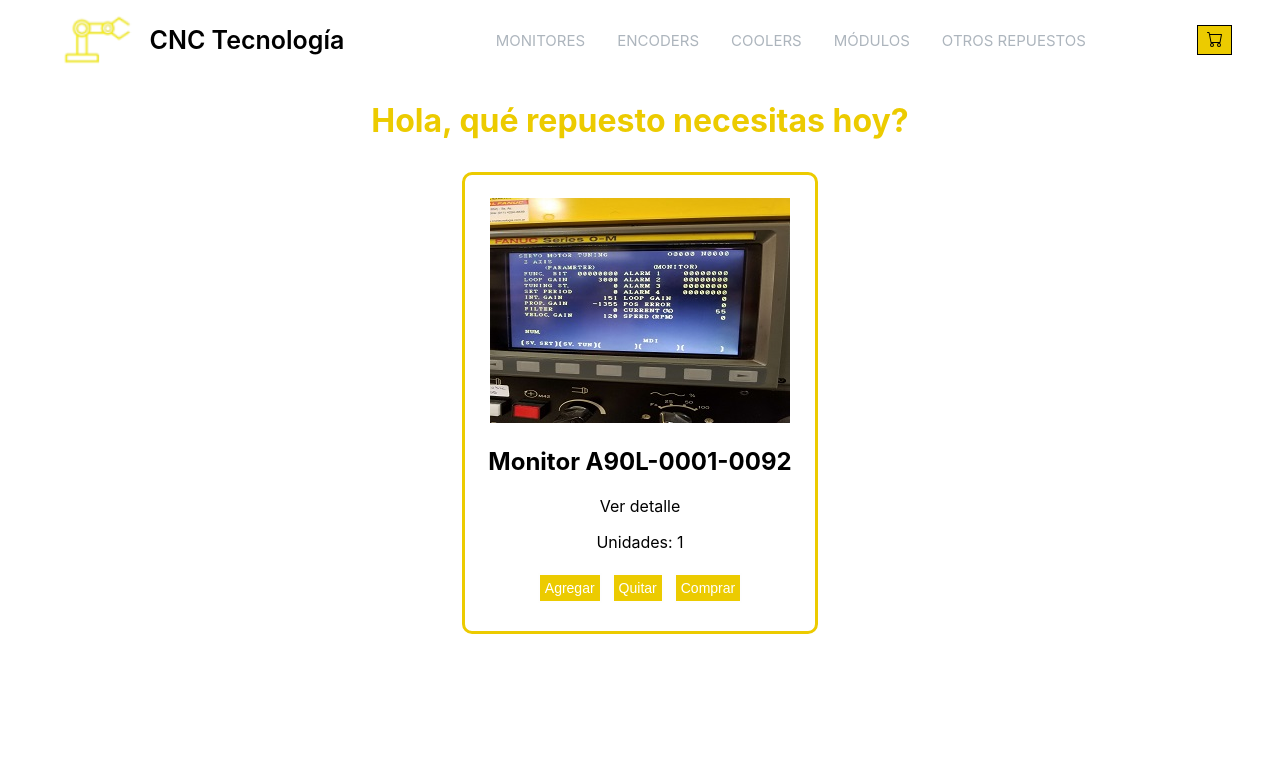
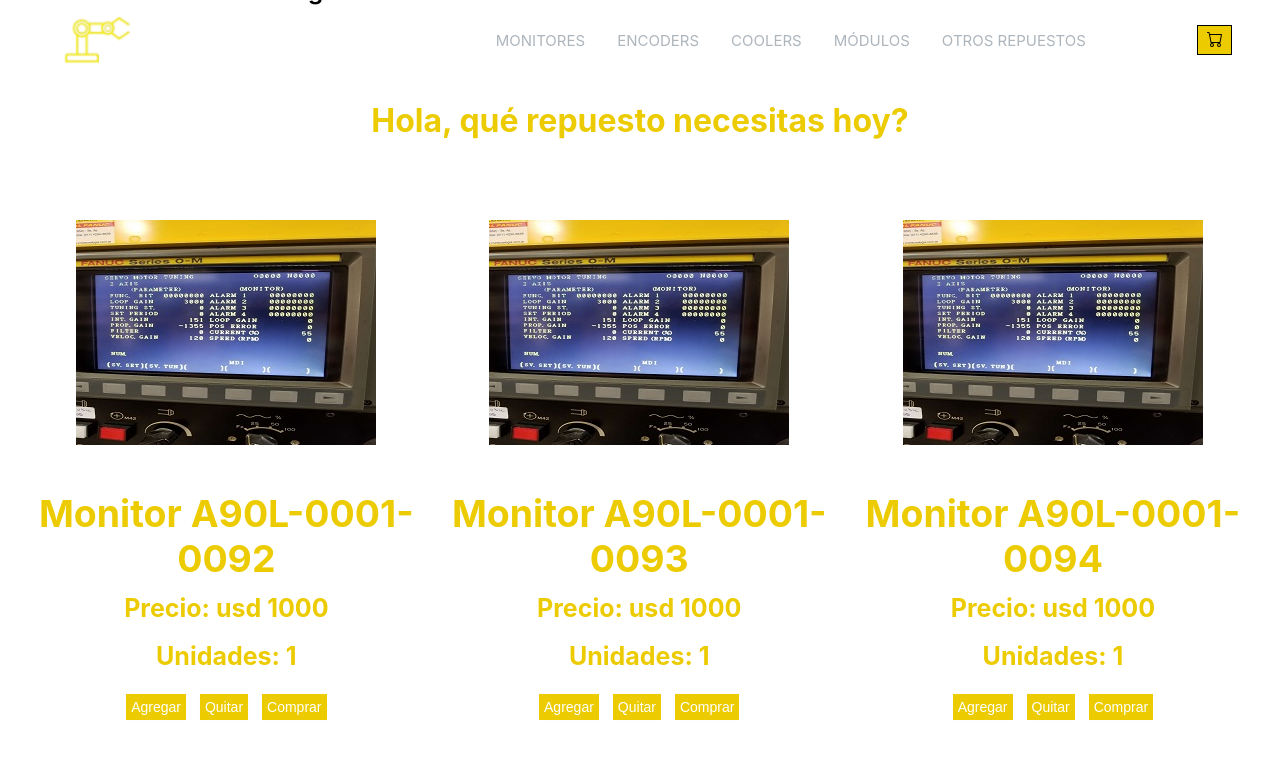
Before and after one commit to avrolon/reactjs-proyecto, a React (Create React App) app: page / in a window 1280 px wide. Shown: the top 758 px of the page. Built offline with nearby package versions, Linux system fonts and the light colour scheme.

Commit message:
se ajusta código

```diff
--- a/src/components/Item/Item.js
+++ b/src/components/Item/Item.js
@@ -0,0 +1,22 @@
+import itemImg from "../../images/monitor.jpg";
+import ItemCount from "../ItemCount/ItemCount";
+
+function Item({ id, name, price, img }) {
+  return (
+    <div className="item">
+      <img className="item__img" src={itemImg} alt="" />
+      <div className="item__info">
+        <h3 className="item__name">{name}</h3>
+        <p className="item__price">{`Precio: usd ${price}`}</p>
+        <ItemCount
+          stock={10}
+          initial={1}
+          onAdd={(count) =>
+            console.log(`Agregaron ${count} unidad/es al carrito`)
+          }
+        />
+      </div>
+    </div>
+  );
+}
+export default Item;
--- a/src/components/ItemCount/ItemCount.css
+++ b/src/components/ItemCount/ItemCount.css
@@ -1,7 +1,6 @@
 .itemCount {
   display: inline-block;
   text-align: center;
-  border: #eccb00 solid 3px;
   border-radius: 10px;
   margin: 10px;
   padding: 23px;
@@ -41,3 +40,9 @@
 .itemCount__lessBtnAdd .itemCount__lessBtnRest .itemCount__lessBtnCart :hover {
   opacity: 0.7;
 }
+
+p {
+  margin-top: -25px;
+  margin-bottom: 10px;
+  font-size: 25px;
+}
--- a/src/components/ItemCount/ItemCount.js
+++ b/src/components/ItemCount/ItemCount.js
@@ -1,5 +1,4 @@
 import React, { useState } from "react";
-import itemImg from "../../images/monitor.jpg";
 import "./ItemCount.css";
 
 function ItemCount({ stock, initial, onAdd }) {
@@ -23,10 +22,6 @@
 
   return (
     <div className="itemCount">
-      <img className="itemCount__img" src={itemImg} alt="" />
-      <div className="itemCount__descrip">
-        <h2 className="itemCount__tit">Monitor A90L-0001-0092</h2>
-        <p>Ver detalle</p>
       <p>Unidades: {count}</p>
       <button className="itemCount__lessBtnAdd" onClick={add}>
         Agregar
@@ -38,7 +33,6 @@
         Comprar
       </button>
     </div>
-    </div>
   );
 }
 
--- a/src/components/ItemList/ItemList.css
+++ b/src/components/ItemList/ItemList.css
@@ -0,0 +1,6 @@
+.itemList {
+  display: flex;
+  text-align: center;
+  margin-top: 60px;
+  padding: 20px;
+}
--- a/src/components/ItemList/ItemList.js
+++ b/src/components/ItemList/ItemList.js
@@ -0,0 +1,19 @@
+import Item from "../Item/Item";
+import "./ItemList.css";
+
+function ItemList({ products }) {
+  return (
+    <div className="itemList">
+      {products.map((prod) => (
+        <Item
+          key={prod.id}
+          name={prod.name}
+          price={prod.price}
+          img={prod.img}
+        />
+      ))}
+    </div>
+  );
+}
+
+export default ItemList;
--- a/src/components/ItemListContainer/ItemListContainer.js
+++ b/src/components/ItemListContainer/ItemListContainer.js
@@ -1,18 +1,50 @@
-import ItemCount from "../ItemCount/ItemCount";
+import { useEffect, useState } from "react";
+import ItemList from "../ItemList/ItemList";
+
+const products = [
+  {
+    id: 1,
+    name: "Monitor A90L-0001-0092",
+    price: 1000,
+    img: "../../images/monitor.jpg",
+  },
+  {
+    id: 2,
+    name: "Monitor A90L-0001-0093",
+    price: 1000,
+    img: "../../images/monitor.jpg",
+  },
+  {
+    id: 3,
+    name: "Monitor A90L-0001-0094",
+    price: 1000,
+    img: "../../images/monitor.jpg",
+  },
+];
+
+const getFetch = new Promise((resolve) => {
+  setTimeout(() => {
+    resolve(products);
+  }, 2000);
+});
 
 function ItemListContainer({ greeting }) {
+  const [products, setProducts] = useState([]);
+  const [loading, setLoading] = useState(true);
+
+  useEffect(() => {
+    getFetch
+      .then((answer) => setProducts(answer))
+      .catch((err) => console.log(err))
+      .finally(() => setLoading(false));
+  }, []);
+
   return (
     <div className="itemListContainer">
       <h1 className="itemListContainer__title" style={{ color: "#eccb00" }}>
         {greeting}
+        {loading ? <h2>Cargando...</h2> : <ItemList products={products} />}
       </h1>
-      <ItemCount
-        stock={10}
-        initial={1}
-        onAdd={(count) =>
-          console.log(`Agregaron ${count} unidad/es al carrito`)
-        }
-      />
     </div>
   );
 }
```
Lines whose indentation alone changed are shown as unchanged.
